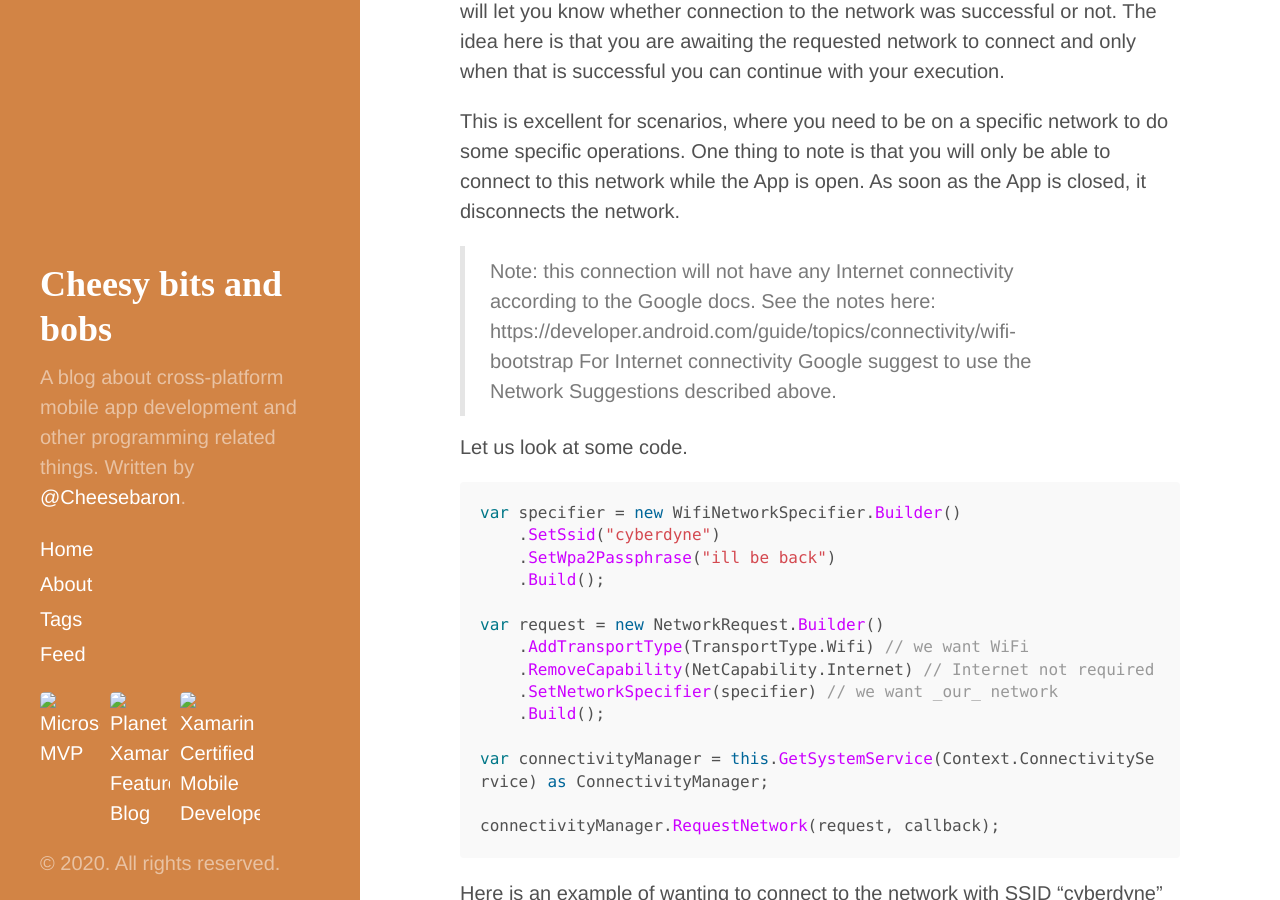
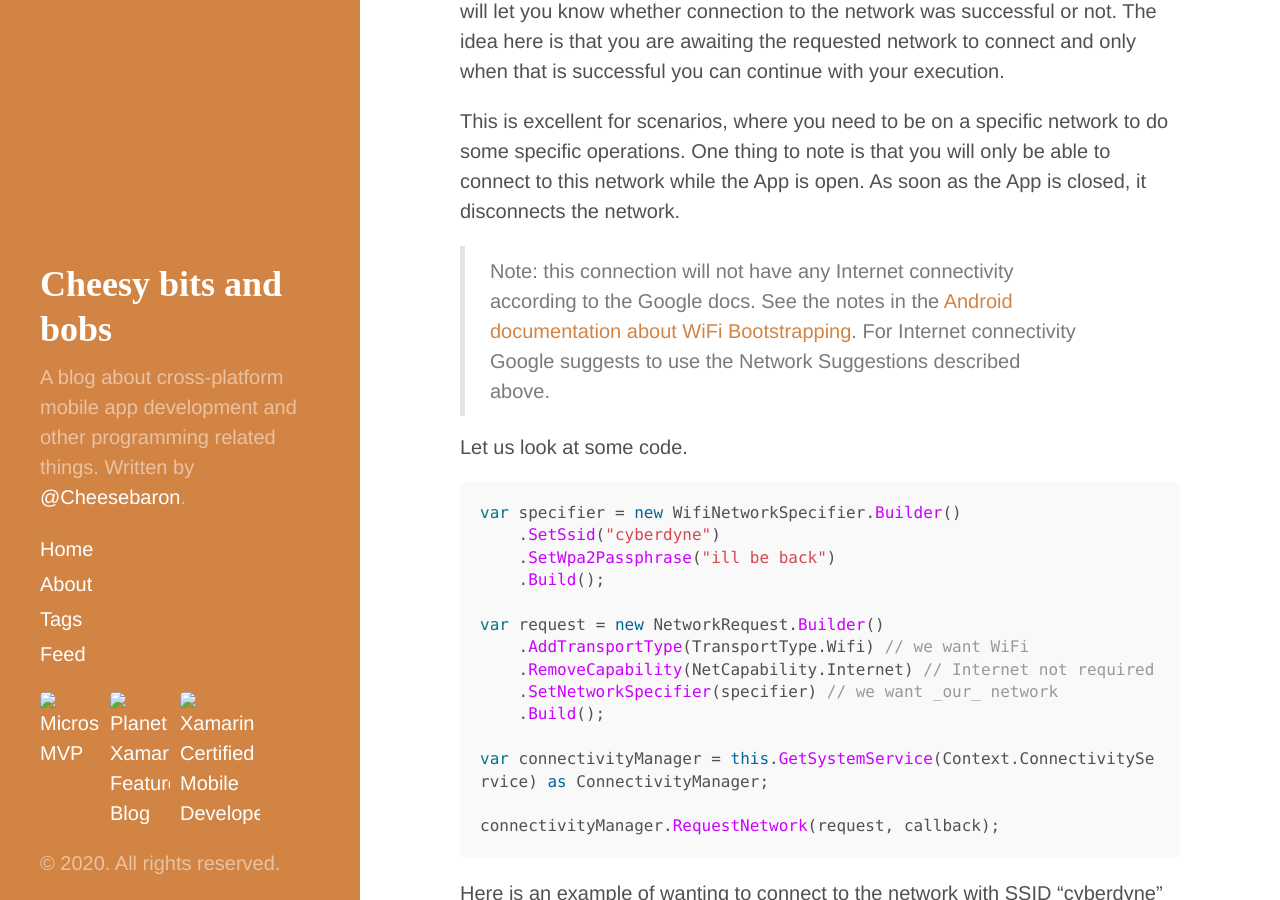
Before and after one commit to Cheesebaron/cheesebaron.github.io, a Jekyll site: the page built from _posts/2019-11-16-android-10-wifi.md, in a window 1280 px wide and 900 px high, scrolled down 2559 px. Built offline with Jekyll 4.4.1, drawn with Linux system fonts in a browser that asks for light colours; comment, search, counter and statistics services are not loaded.

Commit message:
Update url

```diff
--- a/_posts/2019-11-16-android-10-wifi.md
+++ b/_posts/2019-11-16-android-10-wifi.md
@@ -64,7 +64,7 @@ You will also need to provide a `ConnectivityManager.NetworkCallback`, which wil
 
 This is excellent for scenarios, where you need to be on a specific network to do some specific operations. One thing to note is that you will only be able to connect to this network while the App is open. As soon as the App is closed, it disconnects the network.
 
-> Note: this connection will not have any Internet connectivity according to the Google docs. See the notes here: https://developer.android.com/guide/topics/connectivity/wifi-bootstrap For Internet connectivity Google suggest to use the Network Suggestions described above.
+> Note: this connection will not have any Internet connectivity according to the Google docs. See the notes in the [Android documentation about WiFi Bootstrapping](https://developer.android.com/guide/topics/connectivity/wifi-bootstrap). For Internet connectivity Google suggests to use the Network Suggestions described above.
 
 Let us look at some code.
 
```
